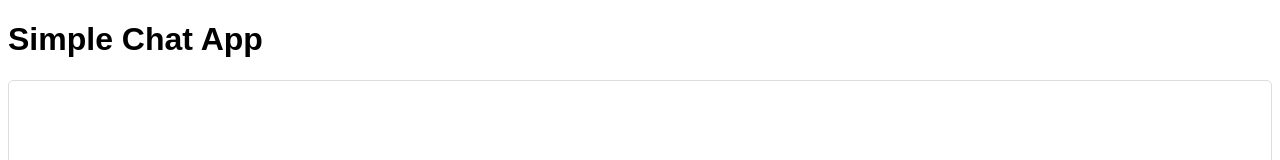
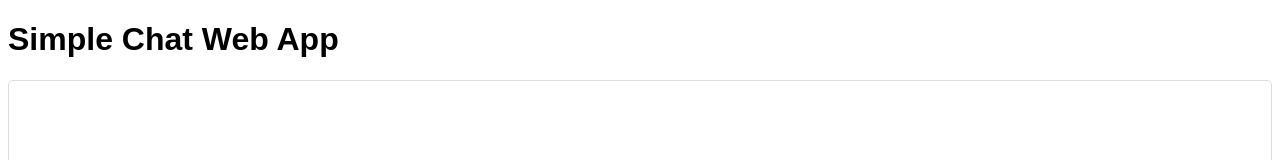
Before and after one commit to speedyfriend67/chat-test-1, a plain HTML site: page index.html in a window 1280 px wide. Shown: the top 160 px of the page. Drawn offline with Linux system fonts and the light colour scheme.

Commit message:
Update index.html

```diff
--- a/index.html
+++ b/index.html
@@ -3,7 +3,7 @@
 <head>
   <meta charset="UTF-8">
   <meta name="viewport" content="width=device-width, initial-scale=1.0">
-  <title>Simple Chat App</title>
+  <title>Simple Chat Web App</title>
   <style>
     body {
       font-family: sans-serif;
@@ -48,7 +48,7 @@
   </style>
 </head>
 <body>
-  <h1>Simple Chat App</h1>
+  <h1>Simple Chat Web App</h1>
   <div class="chat-container">
     <div class="chat-messages" id="messages"></div>
     <form class="chat-form">
```
